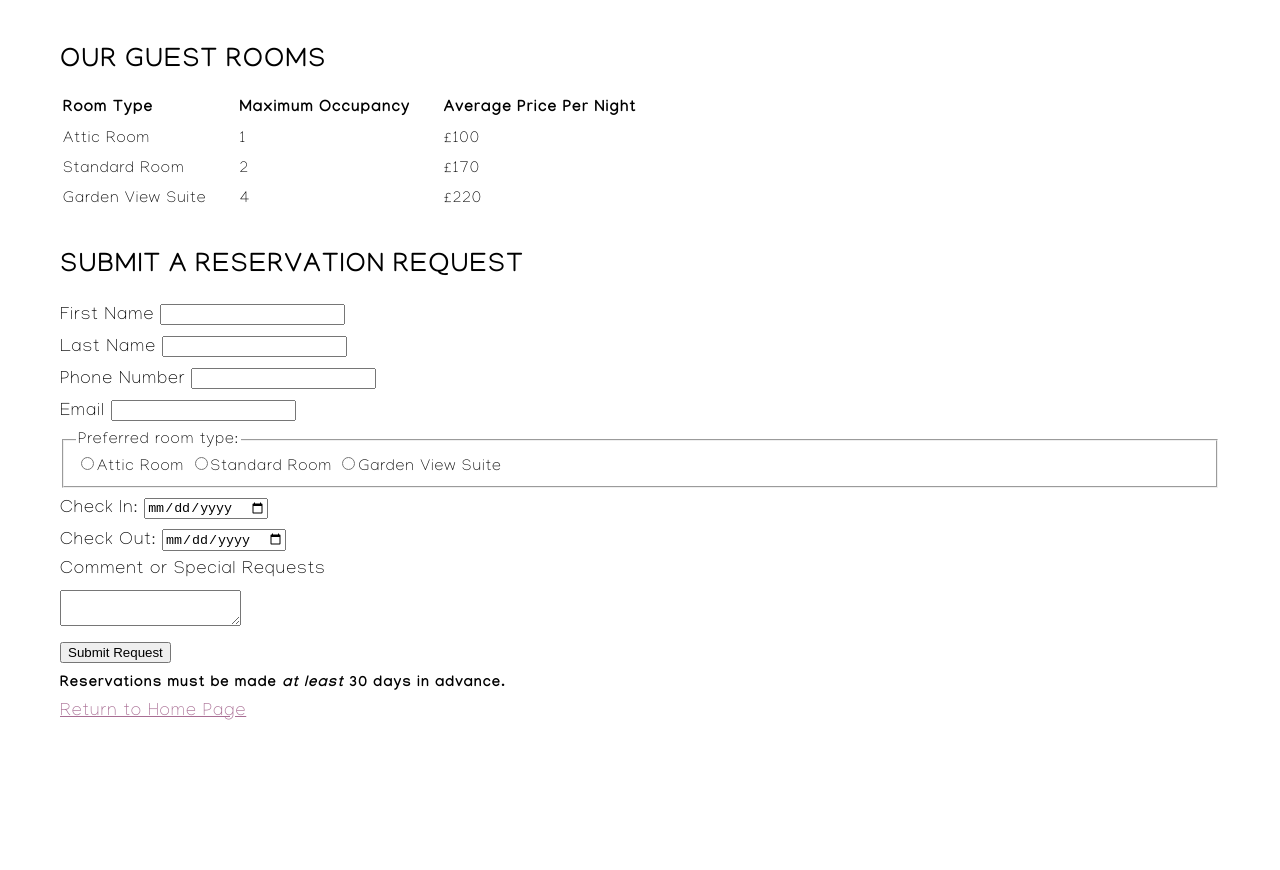
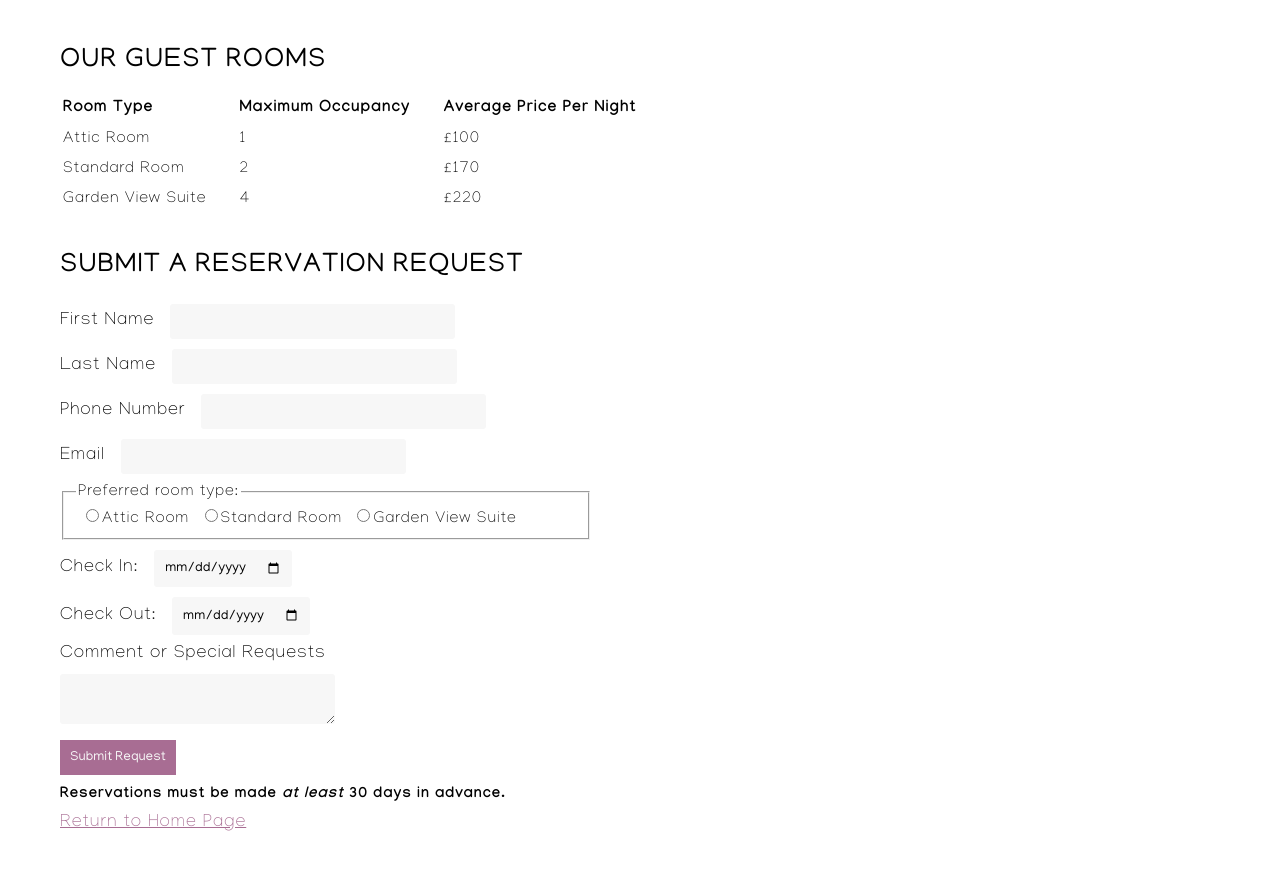
Before and after one commit to Phainix/GADS2020, a plain HTML site: page css/introduction_to_css/reservations.html in a window 1280 px wide. Shown: the part 188-1058 px from the top of the page. Before the commit the page ends 980 px from the top, so only its background shows below. Drawn offline with Linux system fonts and the light colour scheme.

Commit message:
Lesson 15

```diff
--- a/css/introduction_to_css/styles/main.css
+++ b/css/introduction_to_css/styles/main.css
@@ -72,3 +72,35 @@ td {
     padding-right: 30px;
     padding-top: 10px;
 }
+
+input, textarea {
+    margin-left: 10px;
+    padding: 10px;
+    border-radius: 3px;
+    border: none;
+    background-color: rgb(247, 247, 247);
+}
+
+textarea {
+    margin-left: 0px;
+}
+
+fieldset {
+    max-width: 500px;
+}
+
+button, input, textarea {
+    font-family: Manjari, 'Segoe UI', Tahoma, Geneva, Verdana, sans-serif;
+}
+
+button {
+    padding: 10px;
+    border: none;
+    background-color: rgb(168, 109, 147);
+    color: rgb(247, 247, 247);
+    cursor: pointer;
+}
+
+button:hover {
+    background-color: rgb(117, 41, 90);
+}
```
